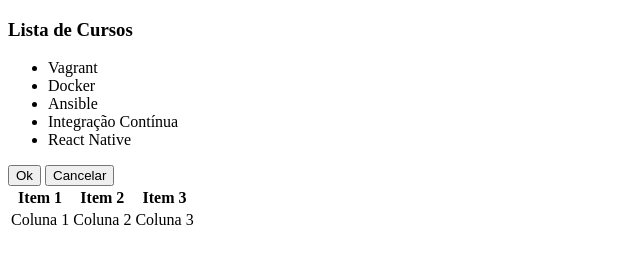
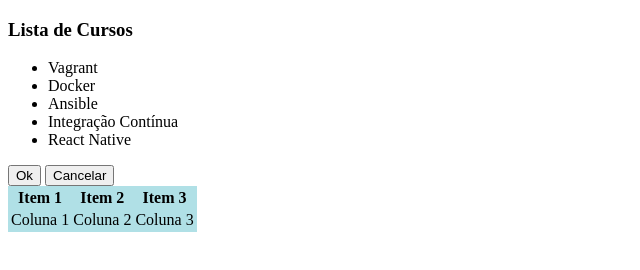
Before and after one commit to mauricioapg/cursoAluraGit, a plain HTML site: page index.html in a window 1280 px wide. Shown: the whole page, without its empty margins (0-640 px from the left). Drawn offline with Linux system fonts and the light colour scheme.

Commit message:
mudando cor de fundo tabela

```diff
--- a/index.html
+++ b/index.html
@@ -18,7 +18,7 @@
         <input type="button" value="Cancelar">
     </div>
     <div>
-        <table>
+        <table style="background-color: powderblue;">
             <thead>
                 <th>Item 1</th>
                 <th>Item 2</th>
```
